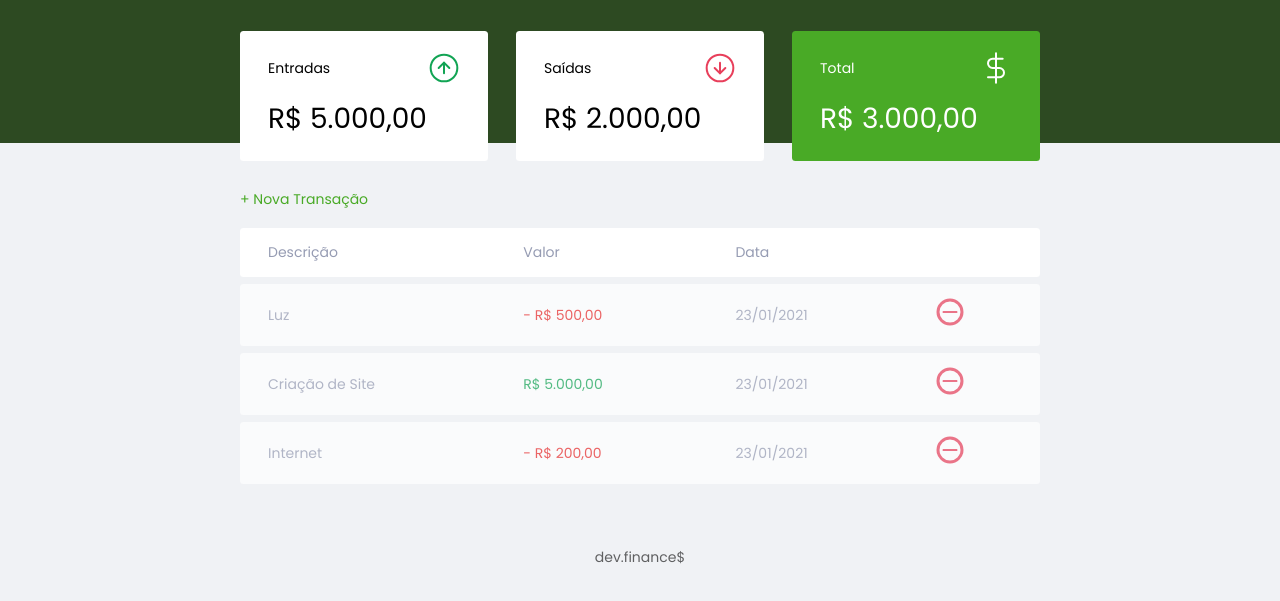
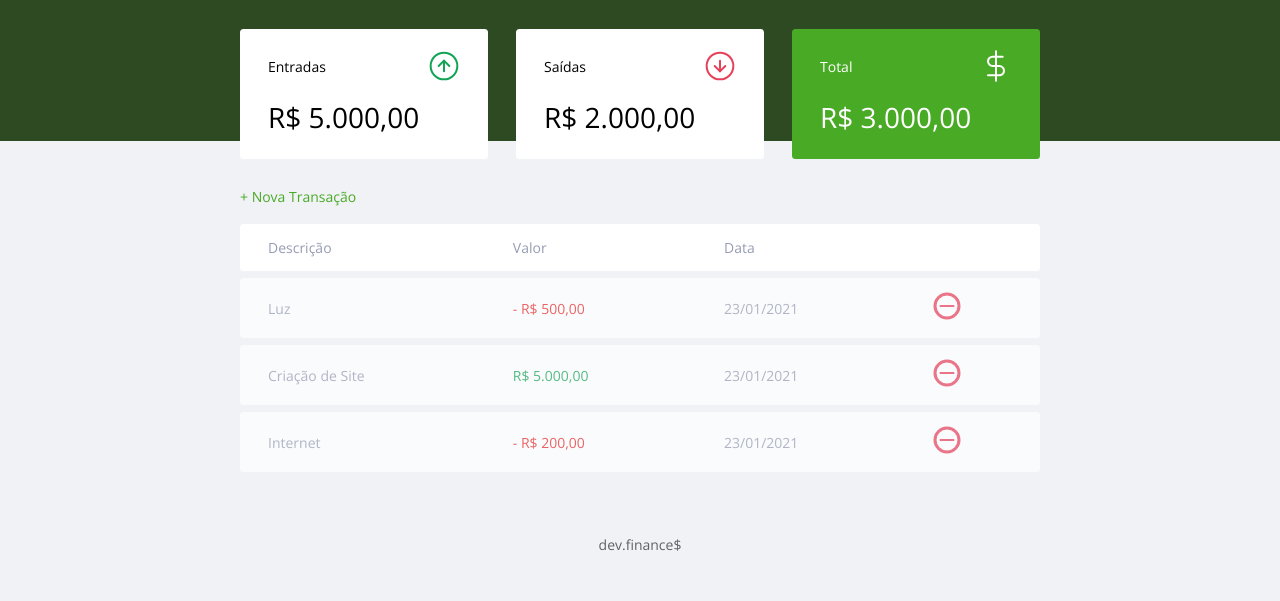
Before and after one commit to ricardosguimaraes/maratona-discover, a plain HTML site: page index.html in a window 1280 px wide. Shown: the part 55-656 px from the top of the page. Drawn offline with nearby package versions, Linux system fonts and the light colour scheme.

Commit message:
update font

```diff
--- a/index.html
+++ b/index.html
@@ -5,11 +5,7 @@
     <meta name="viewport" content="width=device-width, initial-scale=1.0" />
     <title>dev.finance$</title>
     <link rel="stylesheet" href="./styles.css" />
-    <link rel="preconnect" href="https://fonts.gstatic.com" />
-    <link
-      href="https://fonts.googleapis.com/css2?family=Poppins:ital,wght@0,100;0,200;0,400;0,700;1,100;1,200;1,700&display=swap"
-      rel="stylesheet"
-    />
+    <link href="https://fonts.googleapis.com/css2?family=Open+Sans:wght@300;400;600;700;800&display=swap" rel="stylesheet">
   </head>
   <body>
     <header>
--- a/styles.css
+++ b/styles.css
@@ -17,7 +17,7 @@ html{
 
 body {
     background:var(--fundo);
-    font-family: 'Poppins', sans-serif;
+    font-family: 'Open Sans', sans-serif;
 }
 
 .sr-only{
```
